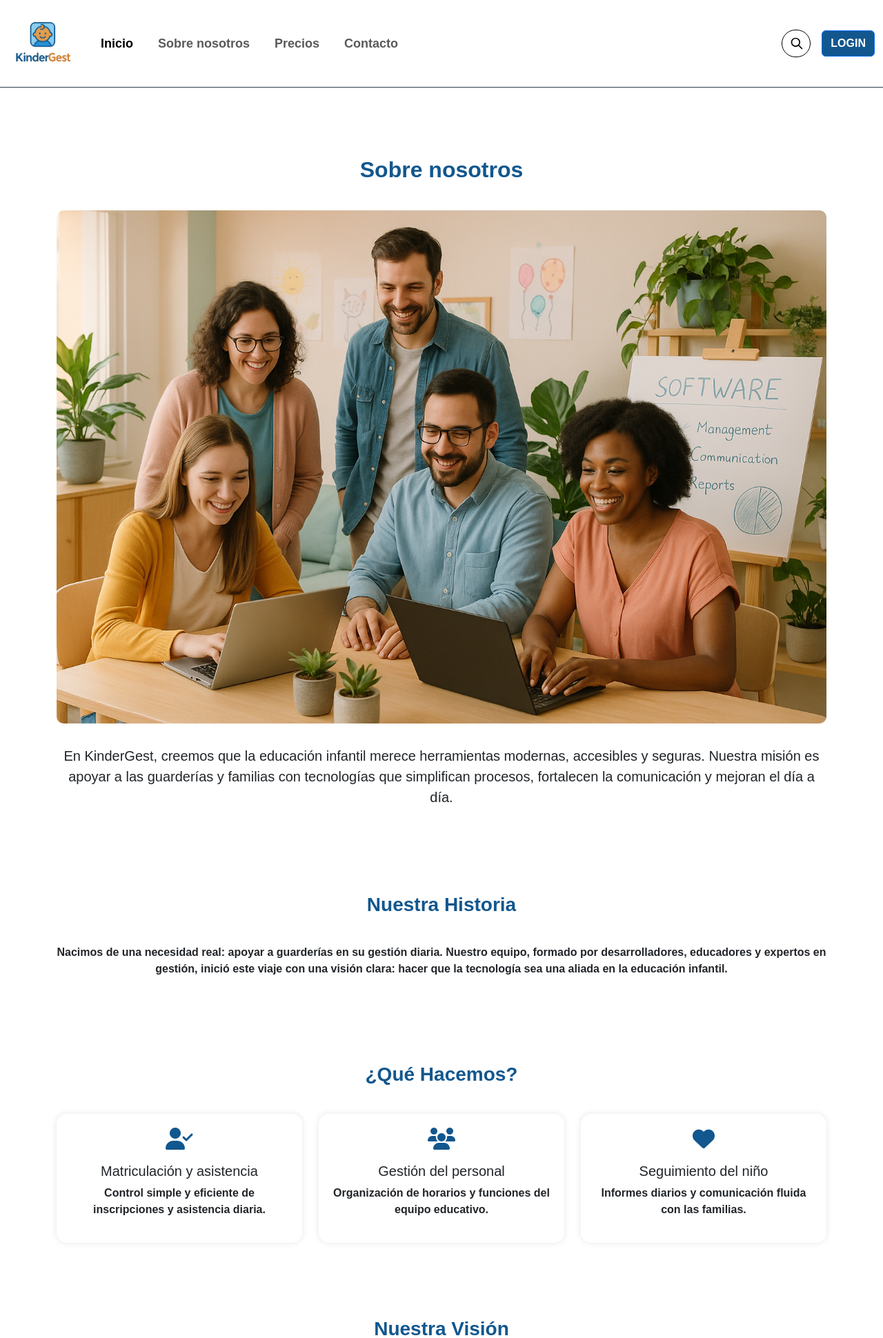
After one commit to aramnav/TFG, a PHP site: page /sobre_nosotros.php in a window 1280 px wide. The commit adds this page. Shown: the top 1940 px of the page at 69% size. Run offline with PHP 8.4, Linux system fonts and the light colour scheme.

Commit message:
Cuarto  commit - politica y terminos aparantemente terminado + remodelacion de sobre nosotros

```diff
--- a/footer.php
+++ b/footer.php
@@ -27,22 +27,37 @@
     .enlaces a:hover {
         text-decoration: underline;
     }
+
+    #scrollToTopBtn {
+        position: fixed;
+        bottom: 30px;
+        right: 30px;
+        width: 50px;
+        height: 50px;
+        background-color: rgb(178, 183, 186);
+        border: none;
+        border-radius: 50%;
+        cursor: pointer;
+        display: none;
+        align-items: center;
+        justify-content: center;
+        box-shadow: 0 4px 6px rgba(0, 0, 0, 0.2);
+        transition: background-color 0.3s, opacity 0.3s;
+        z-index: 1000;
+    }
+
+    #scrollToTopBtn img {
+        width: 60%;
+        height: 60%;
+    }
 </style>
-<!DOCTYPE html>
-<html lang="en">
-
-<head>
-    <meta charset="UTF-8">
-    <meta name="viewport" content="width=device-width, initial-scale=1.0">
-    <title>Footer</title>
-</head>
 
 <body>
     <div class="img-footer" style="text-align: center;">
         <img src="recursos/img/img-footer.png" alt="Mascotas" style="width: 60%; ">
     </div>
     <footer>
-        <p class="enlaces"><a href="politicaPrivacidad.php">Política de privacidad</a> | <a href="terminosUso.php">Términos de uso</a></p>
+        <p class="enlaces"><a href="politica_privacidad.php">Política de privacidad</a> | <a href="terminos_uso.php">Términos de uso</a></p>
         <p>&copy; 2025 KinderGest. Todos los derechos reservados.</p>
         <p>¡Siguenos en nuestras redes sociales!</p>
         <ul>
@@ -51,6 +66,10 @@
             <li><a href="https://www.twitter.com/"><img src="recursos/icons/twitter.svg" alt="twitter" width="40px" height="40px"></a></li>
             <li><a href="https://www.youtube.com/"><img src="recursos/icons/youtube.svg" alt="youtube" width="40px" height="40px"></a></li>
         </ul>
+        <button class="scrollToTopBtn" id="scrollToTopBtn">
+            <img src="recursos/icons/flecha-arriba-negro.svg" alt="Ir arriba" width="24px" height="24px">
+        </button>
+
     </footer>
     <script src="https://cdn.jsdelivr.net/npm/@popperjs/core@2.11.8/dist/umd/popper.min.js"
         integrity="sha384-I7E8VVD/ismYTF4hNIPjVp/Zjvgyol6VFvRkX/vR+Vc4jQkC+hVqc2pM8ODewa9r"
@@ -58,6 +77,25 @@
     <script src="https://cdn.jsdelivr.net/npm/bootstrap@5.3.3/dist/js/bootstrap.min.js"
         integrity="sha384-0pUGZvbkm6XF6gxjEnlmuGrJXVbNuzT9qBBavbLwCsOGabYfZo0T0to5eqruptLy"
         crossorigin="anonymous"></script>
+    <script>
+        const scrollBtn = document.getElementById("scrollToTopBtn");
+
+        window.addEventListener("scroll", () => {
+            if (window.scrollY > 100) {
+                scrollBtn.style.display = "flex";
+            } else {
+                scrollBtn.style.display = "none";
+            }
+        });
+
+        scrollBtn.addEventListener("click", () => {
+            window.scrollTo({
+                top: 0,
+                behavior: "smooth"
+            });
+        });
+    </script>
+
 </body>
 
 </html>
--- a/header.php
+++ b/header.php
@@ -72,7 +72,7 @@
                                 <a class="nav-link active" aria-current="page" href="index.php">Inicio</a>
                             </li>
                             <li class="nav-item">
-                                <a class="nav-link" href="#">Sobre nosotros</a>
+                                <a class="nav-link" href="sobre_nosotros.php">Sobre nosotros</a>
                             </li>
                             <li class="nav-item ">
                                 <a class="nav-link" href="#">Precios</a>
--- /dev/null
+++ b/sobre_nosotros.php
@@ -0,0 +1,150 @@
+<!DOCTYPE html>
+<html lang="es">
+
+<head>
+    <meta charset="UTF-8">
+    <meta name="viewport" content="width=device-width, initial-scale=1.0">
+    <title>Sobre nosotros - KinderGest</title>
+    <link rel="shortcut icon" href="recursos/img/Logo_sin_letra_sin_fondo.png" type="image/x-icon">
+    <link rel="stylesheet" href="styles.css">
+    <link href="https://cdn.jsdelivr.net/npm/bootstrap@5.3.3/dist/css/bootstrap.min.css" rel="stylesheet">
+    <link href="https://cdnjs.cloudflare.com/ajax/libs/font-awesome/6.4.0/css/all.min.css" rel="stylesheet">
+    <style>
+        .section-bg {
+            padding: 60px 20px;
+        }
+
+        .section-title {
+            color: #12578e;
+            font-weight: bold;
+            margin-bottom: 30px;
+        }
+
+        .icon-box {
+            background: white;
+            border-radius: 15px;
+            padding: 20px;
+            box-shadow: 0 0 10px rgba(0, 0, 0, 0.1);
+            transition: transform 0.3s ease;
+        }
+
+        .icon-box:hover {
+            transform: translateY(-5px);
+        }
+
+        .icon-box i {
+            font-size: 2rem;
+            color: #12578e;
+        }
+
+        .container-max {
+            max-width: 1140px;
+            margin: auto;
+        }
+
+        .hero-image {
+            width: 100%;
+            height: auto;
+            border-radius: 10px;
+            margin-bottom: 2rem;
+        }
+    </style>
+</head>
+
+<body>
+    <?php include 'header.php'; ?>
+
+    <section class="section-bg text-center">
+        <div class="container container-max">
+            <h2 class="section-title" style="color:#12578e !important">Sobre nosotros</h2>
+
+            <img src="recursos/img/equipo.png" alt="Equipo" class="hero-image">
+
+            <p class="lead">En KinderGest, creemos que la educación infantil merece herramientas modernas, accesibles y seguras. Nuestra misión es apoyar a las guarderías y familias con tecnologías que simplifican procesos, fortalecen la comunicación y mejoran el día a día.</p>
+        </div>
+    </section>
+
+    <section class="py-5">
+        <div class="container container-max">
+            <h3 class="section-title text-center" style="color:#12578e !important">Nuestra Historia</h3>
+            <p class="text-center">Nacimos de una necesidad real: apoyar a guarderías en su gestión diaria. Nuestro equipo, formado por desarrolladores, educadores y expertos en gestión, inició este viaje con una visión clara: hacer que la tecnología sea una aliada en la educación infantil.</p>
+        </div>
+    </section>
+
+    <section class="section-bg">
+        <div class="container container-max">
+            <h3 class="section-title text-center" style="color:#12578e !important">¿Qué Hacemos?</h3>
+            <div class="row g-4">
+                <div class="col-md-4">
+                    <div class="icon-box text-center">
+                        <i class="fas fa-user-check"></i>
+                        <h5 class="mt-3">Matriculación y asistencia</h5>
+                        <p>Control simple y eficiente de inscripciones y asistencia diaria.</p>
+                    </div>
+                </div>
+                <div class="col-md-4">
+                    <div class="icon-box text-center">
+                        <i class="fas fa-users"></i>
+                        <h5 class="mt-3">Gestión del personal</h5>
+                        <p>Organización de horarios y funciones del equipo educativo.</p>
+                    </div>
+                </div>
+                <div class="col-md-4">
+                    <div class="icon-box text-center">
+                        <i class="fas fa-heart"></i>
+                        <h5 class="mt-3">Seguimiento del niño</h5>
+                        <p>Informes diarios y comunicación fluida con las familias.</p>
+                    </div>
+                </div>
+                <!-- Agrega más icon-box según necesites -->
+            </div>
+        </div>
+    </section>
+
+    <section class="py-5">
+        <div class="container container-max">
+            <h3 class="section-title text-center" style="color:#12578e !important">Nuestra Visión</h3>
+            <p class="text-center">Ser el aliado digital de todas las guarderías que buscan una transformación humana y eficiente a través de la tecnología.</p>
+
+            <h3 class="section-title text-center mt-5">Nuestros Valores</h3>
+            <div class="row g-4">
+                <div class="col-md-3 col-6">
+                    <div class="icon-box text-center">
+                        <i class="fas fa-handshake"></i>
+                        <p><strong>Compromiso</strong></p>
+                        <p>Servicio a medida y acompañamiento real.</p>
+                    </div>
+                </div>
+                <div class="col-md-3 col-6">
+                    <div class="icon-box text-center">
+                        <i class="fas fa-lightbulb"></i>
+                        <p><strong>Innovación</strong></p>
+                        <p>Mejora constante en cada función y herramienta.</p>
+                    </div>
+                </div>
+                <div class="col-md-3 col-6">
+                    <div class="icon-box text-center">
+                        <i class="fas fa-lock"></i>
+                        <p><strong>Confianza</strong></p>
+                        <p>Protegemos tus datos con seguridad avanzada.</p>
+                    </div>
+                </div>
+                <div class="col-md-3 col-6">
+                    <div class="icon-box text-center">
+                        <i class="fas fa-heart"></i>
+                        <p><strong>Empatía</strong></p>
+                        <p>Conectamos con las personas que cuidan niños.</p>
+                    </div>
+                </div>
+            </div>
+
+            <h3 class="section-title text-center mt-5" style="color:#12578e !important">Nuestro Compromiso</h3>
+            <p class="text-center">Cada guardería es única. Por eso brindamos soluciones personalizadas, soporte cercano y un equipo que camina a tu lado.</p>
+            <p class="text-center">En KinderGest trabajamos con pasión, porque sabemos que cada clic en nuestra plataforma ayuda a que un niño crezca, aprenda y descubra.</p>
+        </div>
+    </section>
+
+    <?php include 'footer.php'; ?>
+</body>
+
+</html>
```
Also changed, not shown: index.php (+14 -3 lines), politica_privacidad.php (added, +114 -0 lines), terminos_uso.php (added, +105 -0 lines), recursos/icons/flecha-arriba-negro.svg (added), recursos/icons/flecha-arriba.svg (added), recursos/img/equipo.png (added).
